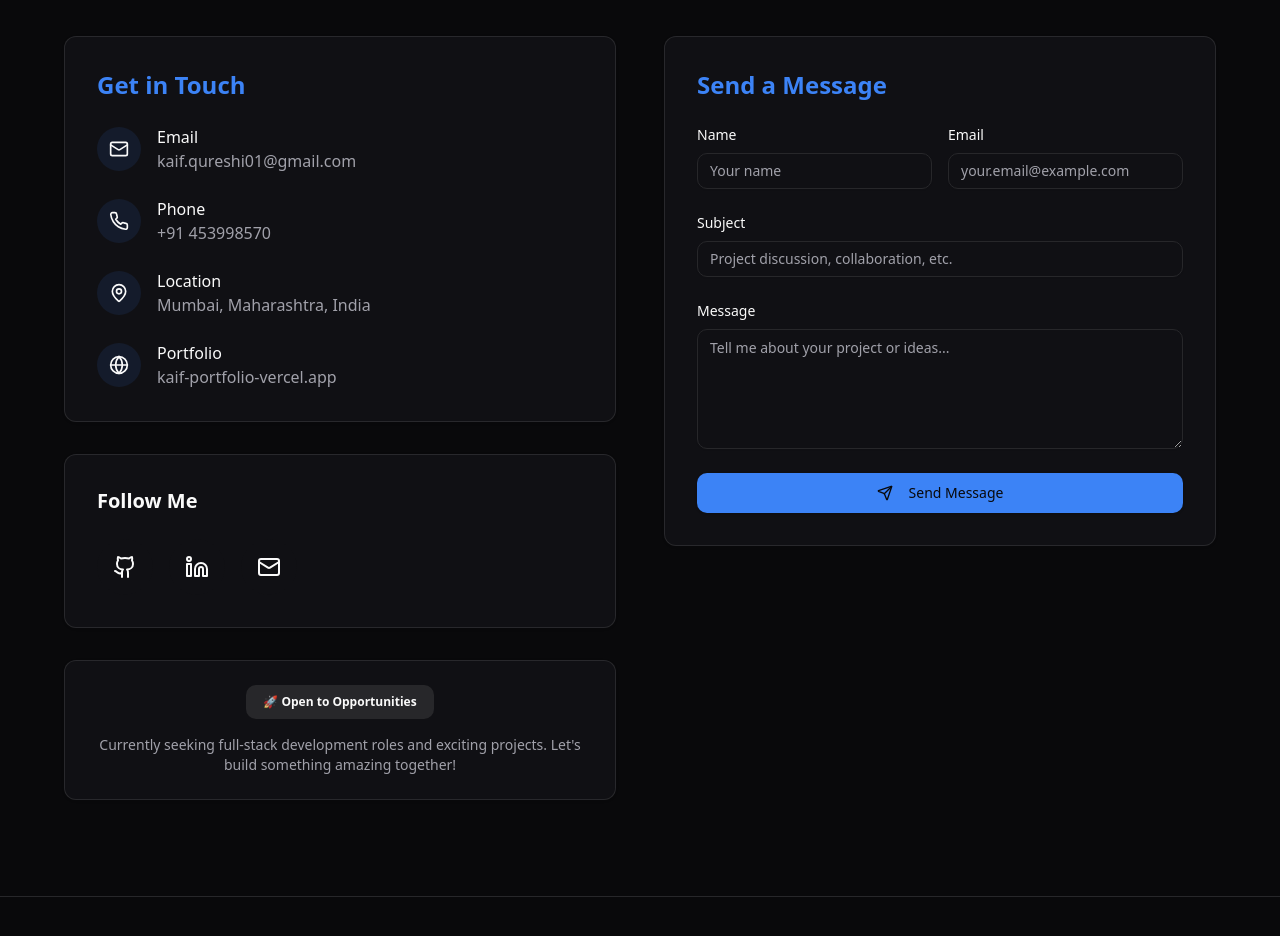
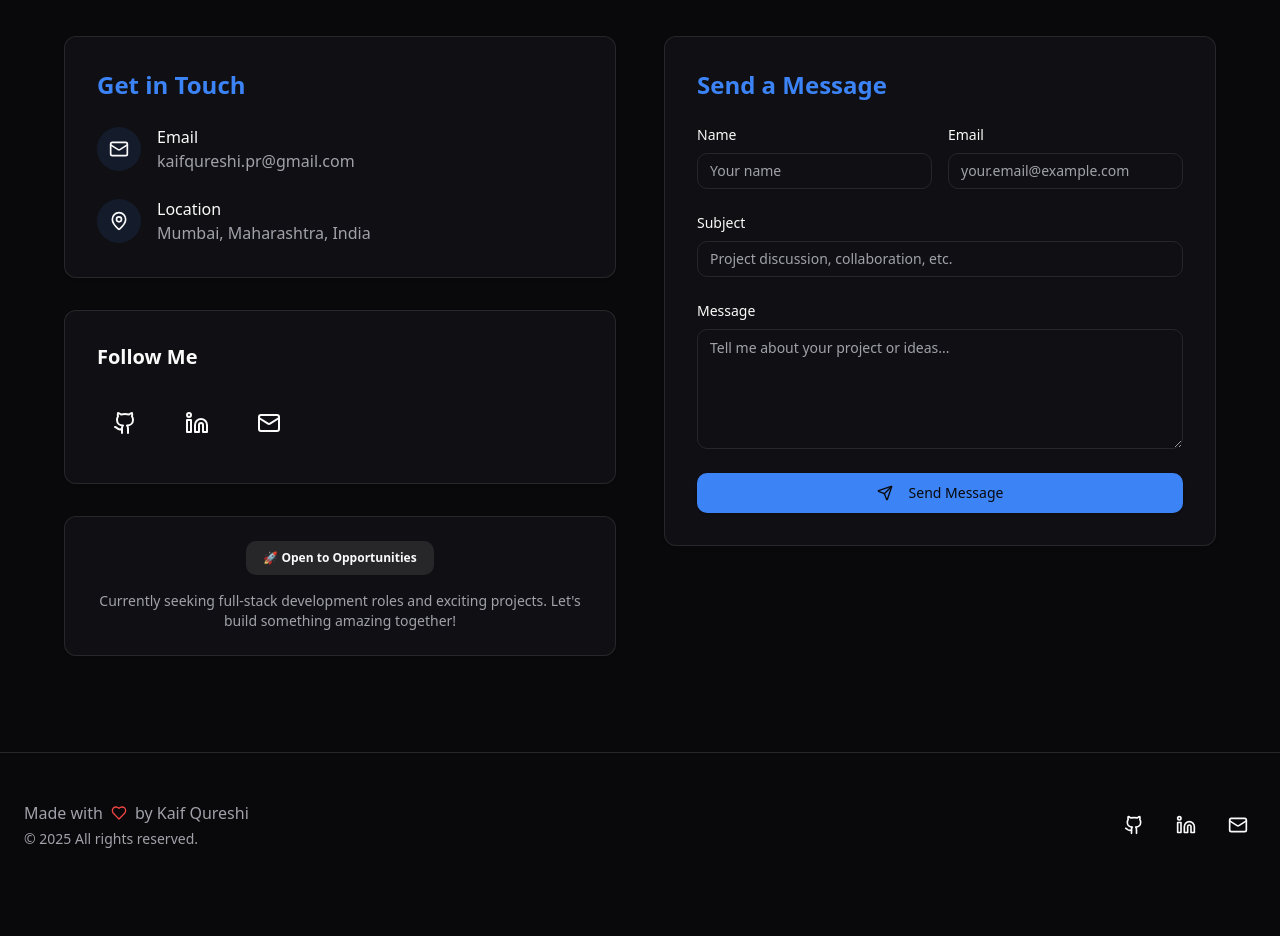
Before and after one commit to kaiwebcode/Kaif-Portfolio-New, a React (Vite) app: page / in a window 1280 px wide. Shown: the part 4520-5456 px from the top of the page. After the commit the page ends 5417 px from the top, so only its background shows below. Built offline with nearby package versions, Linux system fonts and the light colour scheme.

Commit message:
Code initialize

```diff
--- a/src/components/Contact.tsx
+++ b/src/components/Contact.tsx
@@ -100,26 +100,26 @@ const Contact = () => {
                   {
                     icon: Mail,
                     label: "Email",
-                    value: "kaif.qureshi01@gmail.com",
+                    value: "kaifqureshi.pr@gmail.com",
                     link: "mailto:kaif.qureshi01@gmail.com",
                   },
-                  {
-                    icon: Phone,
-                    label: "Phone",
-                    value: "+91 453998570",
-                    link: "tel:+91453998570",
-                  },
+                  // {
+                  //   icon: Phone,
+                  //   label: "Phone",
+                  //   value: "+91 453998570",
+                  //   link: "tel:+91453998570",
+                  // },
                   {
                     icon: MapPin,
                     label: "Location",
                     value: "Mumbai, Maharashtra, India",
                   },
-                  {
-                    icon: Globe,
-                    label: "Portfolio",
-                    value: "kaif-portfolio-vercel.app",
-                    link: "https://kaif-portfolio-vercel.app",
-                  },
+                  // {
+                  //   icon: Globe,
+                  //   label: "Portfolio",
+                  //   value: "kaif-portfolio-vercel.app",
+                  //   link: "https://kaif-portfolio-vercel.app",
+                  // },
                 ].map((item, idx) => (
                   <div key={idx} className="flex items-center group">
                     <div className="p-3 rounded-full bg-primary/10 group-hover:bg-primary group-hover:text-primary-foreground transition-all duration-300 mr-4">
```
